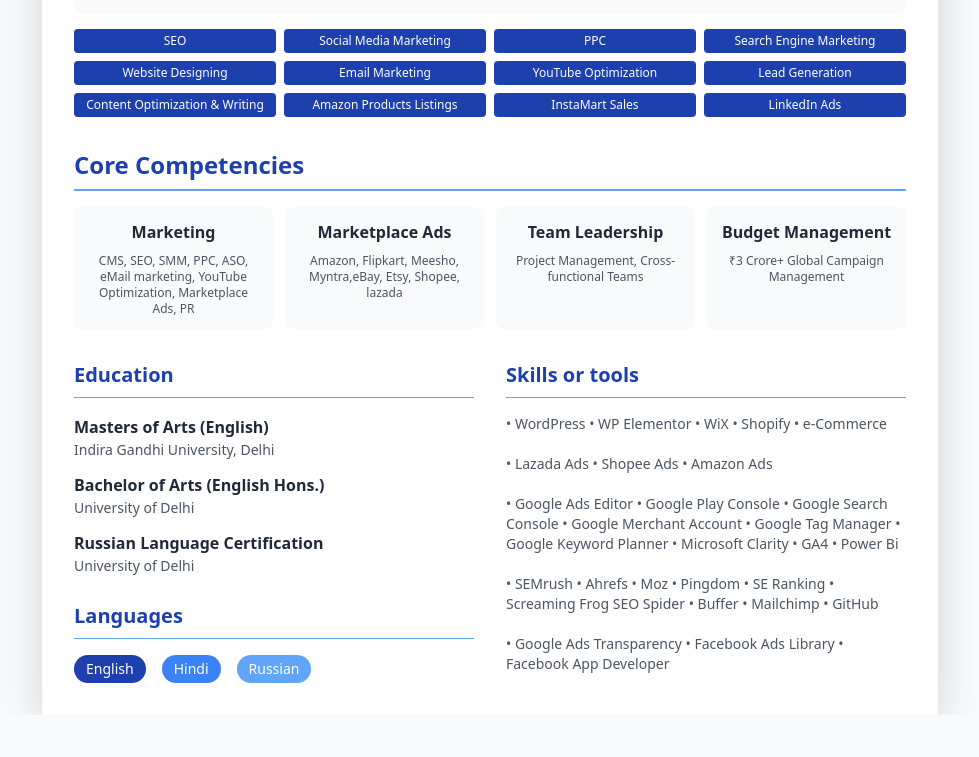
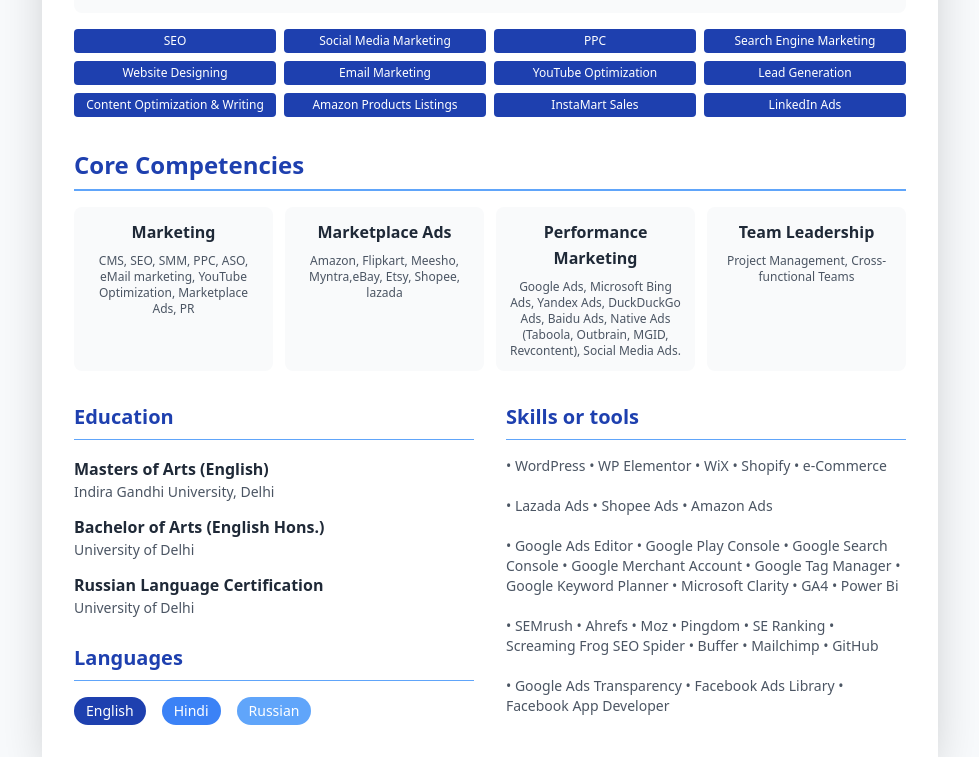
Before and after one commit to ManishYadav-DigitalMarketingExpert/CV, a plain HTML site: page index.html in a window 1280 px wide. Shown: the part 2753-3510 px from the top of the page, without its empty margins (150-1129 px from the left). Before the commit the page ends 3468 px from the top, so only its background shows below. Drawn offline with nearby package versions, Linux system fonts and the light colour scheme.

Commit message:
Update index.html
perforemaNCE session

```diff
--- a/index.html
+++ b/index.html
@@ -320,14 +320,15 @@
                         <h4 class="font-semibold text-dark mb-2">Marketplace Ads</h4>
                         <p class="text-xs text-gray-600">Amazon, Flipkart, Meesho, Myntra,eBay, Etsy, Shopee, lazada</p>
                     </div>
+                         <div class="bg-gray-50 p-3 rounded-lg text-center">
+                        <h4 class="font-semibold text-dark mb-2">Performance Marketing</h4>
+                        <p class="text-xs text-gray-600">Google Ads, Microsoft Bing Ads, Yandex Ads, DuckDuckGo Ads, Baidu Ads, Native Ads (Taboola, Outbrain, MGID, Revcontent), Social Media Ads.</p>
+                    </div>
                     <div class="bg-gray-50 p-3 rounded-lg text-center">
                         <h4 class="font-semibold text-dark mb-2">Team Leadership</h4>
                         <p class="text-xs text-gray-600">Project Management, Cross-functional Teams</p>
                     </div>
-                    <div class="bg-gray-50 p-3 rounded-lg text-center">
-                        <h4 class="font-semibold text-dark mb-2">Budget Management</h4>
-                        <p class="text-xs text-gray-600">₹3 Crore+ Global Campaign Management</p>
-                    </div>
+
                 </div>
             </section>
 
```
